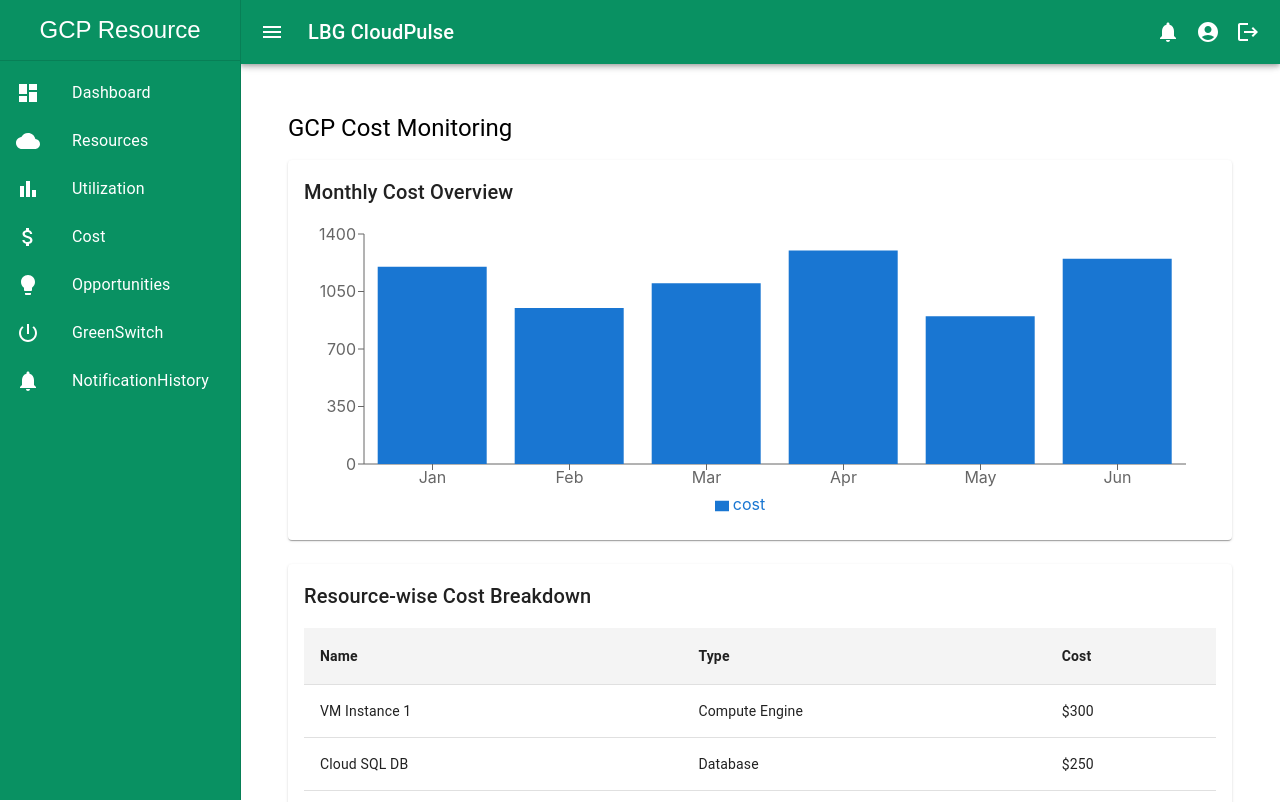
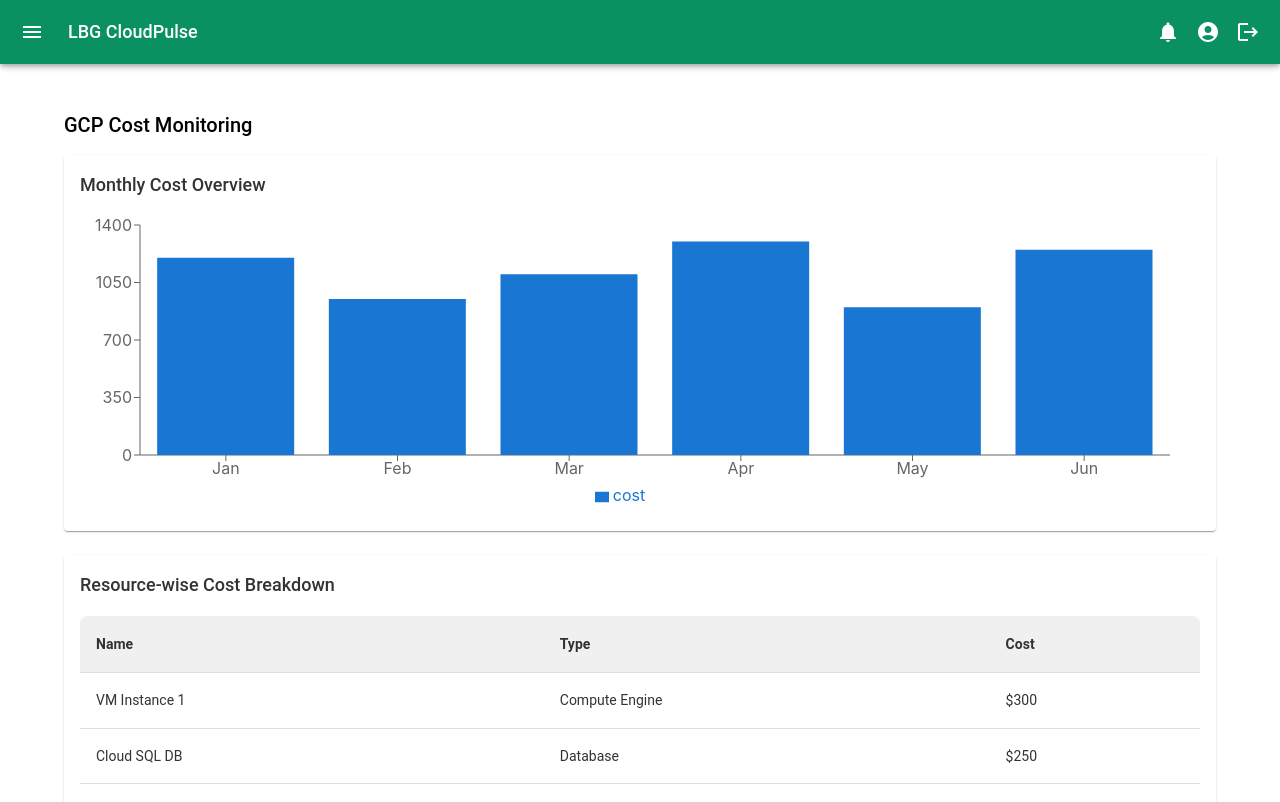
Before and after one commit to reddirambabu100/GCP-Resources-Dashboard, a React (Create React App) app: page /cost in a window 1280 px wide. Shown: the top 802 px of the page. Built offline with nearby package versions, Linux system fonts and the light colour scheme; sample sign-in values are in the browser's storage.

Commit message:
added EachResourceDetails page , and context theme for globally styling for application

```diff
--- a/src/App.js
+++ b/src/App.js
@@ -10,6 +10,9 @@
 import Opportunities from "./components/Opportunities/Opportunities";
 import GreenSwitch from "./components/GreenSwitch/GreenSwitch";
 import NotificationHistory from "./components/NotificationHistory/NotificationHistory";
+import EachResourceDetails from "./components/EachResourceDetails/EachResourceDetails";
+import { ThemeProvider } from '@mui/material/styles';
+import theme from './context/theme';
 
 // Function to check if user is authenticated
 const isAuthenticated = () => {
@@ -18,6 +21,7 @@
 
 function App() {
   return (
+    <ThemeProvider theme={theme}>
     <NotificationProvider>
       <BrowserRouter>
         <Routes>
@@ -31,6 +35,7 @@
           <Route element={isAuthenticated() ? <Main /> : <Navigate to="/login" />}>
             <Route path="/dashboard" element={<Dashboard />} />
             <Route path="/resources" element={<Resources />} />
+            <Route path="/resource/:id" element={<EachResourceDetails />} />
             <Route path="/utilization" element={<Utilization />} />
             <Route path="/cost" element={<Cost />} />
             <Route path="/opportunities" element={<Opportunities />} />
@@ -40,6 +45,7 @@
         </Routes>
       </BrowserRouter>
     </NotificationProvider>
+    </ThemeProvider>
   );
 }
 
--- a/src/components/Dashboard/Dashboard.js
+++ b/src/components/Dashboard/Dashboard.js
@@ -25,7 +25,7 @@
     <>
 
     <Container sx={{ marginTop: 4 }}>
-      <Typography variant="h4" fontWeight="bold" mb={4}>Dashboard</Typography>
+      <Typography variant="h4" fontWeight="bold" mb={4}>LBG CloudPulse-Dashboard</Typography>
       <Grid container spacing={3}>
         {cardItems.map((card , index) => (
             <Grid item xs={12} sm={6} md={4} key={index}>
--- /dev/null
+++ b/src/components/EachResourceDetails/EachResourceDetails.js
@@ -0,0 +1,80 @@
+import React from "react";
+import { useParams, useLocation } from "react-router-dom";
+import { Container, Typography, Paper, Divider, Table, TableBody, TableCell, TableContainer, TableHead, TableRow } from "@mui/material";
+import { LineChart, Line, XAxis, YAxis, CartesianGrid, Tooltip, Legend, ResponsiveContainer } from "recharts";
+
+const EachResourceDetails = () => {
+  const { id } = useParams();
+  const location = useLocation();
+  const resource = location.state?.resource;
+
+  if (!resource) {
+    return (
+      <Container sx={{ mt: 3 }}>
+        <Typography variant="h5">Resource Not Found</Typography>
+      </Container>
+    );
+  }
+
+  // Sample utilization data (should be replaced with real API data)
+  const utilizationData = [
+    { time: "10:00", cpu: 30, memory: 40 },
+    { time: "10:05", cpu: 50, memory: 20 },
+    { time: "10:10", cpu: 45, memory: 45 },
+    { time: "10:15", cpu: 40, memory: 10 },
+    { time: "10:20", cpu: 95, memory: 25 },
+  ];
+
+  return (
+    <Container sx={{ mt: 3 }}>
+      <Paper sx={{ p: 3 }}>
+        <Typography variant="h4" gutterBottom>
+          Resource Details
+        </Typography>
+        <Divider sx={{ mb: 2 }} />
+
+        {/* Dynamic Table */}
+        <TableContainer component={Paper}>
+          <Table>
+            <TableHead>
+              <TableRow>
+                {Object.keys(resource).map((key, index) => (
+                  <TableCell key={index} variant="head" sx={{ fontWeight: 700 }}>
+                    {key.charAt(0).toUpperCase() + key.slice(1)} {/* Capitalize key names */}
+                  </TableCell>
+                ))}
+              </TableRow>
+            </TableHead>
+            <TableBody>
+              <TableRow>
+                {Object.values(resource).map((value, index) => (
+                  <TableCell key={index}>{value}</TableCell>
+                ))}
+              </TableRow>
+            </TableBody>
+          </Table>
+        </TableContainer>
+      </Paper>
+
+      {/* Utilization Chart */}
+      <Paper sx={{ p: 3, mt: 3 }}>
+        <Typography variant="h5" gutterBottom>
+          CPU & Memory Utilization
+        </Typography>
+        <ResponsiveContainer width="100%" height={300}>
+          <LineChart data={utilizationData}>
+            <CartesianGrid strokeDasharray="3 3" />
+            <XAxis dataKey="time" />
+            <YAxis />
+            <Tooltip />
+            <Legend />
+            <Line type="monotone" dataKey="cpu" stroke="#8884d8" name="CPU Usage (%)" />
+            <Line type="monotone" dataKey="memory" stroke="#82ca9d" name="Memory Usage (%)" />
+          </LineChart>
+        </ResponsiveContainer>
+      </Paper>
+    </Container>
+  );
+};
+
+export default EachResourceDetails;
--- a/src/components/Main/Main.js
+++ b/src/components/Main/Main.js
@@ -10,7 +10,7 @@
   IconButton,
   Badge,
   Drawer,
-  Divider,
+  // Divider,
   List,
   ListItem,
   ListItemIcon,
@@ -25,7 +25,8 @@
   AttachMoney as CostIcon,
   Lightbulb as OpportunitiesIcon,
   PowerSettingsNew as GreenSwitchIcon ,
-  Logout
+  Logout,
+  Close as CloseIcon
 } from '@mui/icons-material';
 import DashboardIcon from '@mui/icons-material/Dashboard';
 import { Link } from 'react-router-dom';
@@ -46,7 +47,7 @@
 export default function Main() {
   // const navigate = useNavigate(); // Hook for navigation
   const { notificationHistory } = useNotification(); // Access notification history
-  const [open, setOpen] = React.useState(true); // State for controlling sidebar open/close
+  const [open, setOpen] = React.useState(false); // State for controlling sidebar open/close
 
   // Function to toggle the sidebar drawer
   const handleDrawerToggle = () => {
@@ -74,7 +75,7 @@
         <Toolbar>
           {/* Sidebar Toggle Button */}
           <IconButton color="inherit" aria-label="open drawer" onClick={handleDrawerToggle} edge="start">
-            <MenuIcon />
+              {open ? <CloseIcon /> : <MenuIcon />}
           </IconButton>
 
           {/* Application Title */}
@@ -106,23 +107,26 @@
         variant="persistent"
         anchor="left"
         open={open}
-        sx={{ '& .MuiDrawer-paper': { width: drawerWidth, backgroundColor: "#099162" } }}
+        sx={{ '& .MuiDrawer-paper': { width: drawerWidth, backgroundColor: "white" } }}
       >
+        <Toolbar sx={{backgroundColor:"#099162"}}>
         {/* Sidebar Header */}
-        <IconButton sx={{ alignSelf: 'center', color: "white", margin: 1 }}>
+        <IconButton sx={{ alignSelf: 'center', color: "white", margin: 1  }}>
           GCP Resource
         </IconButton>
-        <Divider />
+        </Toolbar>
+        {/* <Divider /> */}
 
         {/* Sidebar Menu Items */}
-        <List>
+        <List sx={{backgroundColor:"white"}}>
           {menuItems.map(({ text, path, icon }) => (
-            <ListItem button key={text} component={Link} to={path} sx={{ color: 'white' }}>
-              <ListItemIcon sx={{ color: 'white' }}>{icon}</ListItemIcon>
+            <ListItem button key={text} component={Link} to={path} sx={{ color: 'black' }}>
+              <ListItemIcon sx={{ color: 'black' }}>{icon}</ListItemIcon>
               <ListItemText primary={text} />
             </ListItem>
           ))}
         </List>
+
       </Drawer>
 
       {/* Main Content Area */}
--- a/src/components/Resources/Resources.js
+++ b/src/components/Resources/Resources.js
@@ -13,11 +13,18 @@
   MenuItem,
   Collapse,
   IconButton,
+  Button
 } from "@mui/material";
 import { ExpandMore, ExpandLess } from "@mui/icons-material";
+import { useNavigate } from "react-router-dom";
 
+// Sample project names for filtering resources
 const sampleProjects = ["Project Alpha", "Project Beta", "Project Gamma", "Project Delta"];
+
+// List of GCP service categories
 const services = ["Compute", "Storage", "Database", "Networking", "Security"];
+
+// Mapping of service categories to their corresponding resource types
 const resourceTypes = {
   Compute: ["VM Instances", "Kubernetes Clusters", "Cloud Run"],
   Storage: ["Cloud Storage", "Filestore", "Bigtable"],
@@ -26,57 +33,75 @@
   Security: ["IAM Roles", "Firewall Rules"]
 };
 
+// Function to generate sample resource data for the dashboard
 const generateSampleData = () => {
   return Array.from({ length: 100 }, (_, i) => {
-    const project = sampleProjects[i % sampleProjects.length];
-    const service = services[i % services.length];
-    const type = resourceTypes[service][i % resourceTypes[service].length];
+    const project = sampleProjects[i % sampleProjects.length]; // Assign projects cyclically
+    const service = services[i % services.length]; // Assign services cyclically
+    const type = resourceTypes[service][i % resourceTypes[service].length]; // Assign resource type cyclically
+
     return {
-      id: i + 1,
+      id: i + 1, // Unique resource ID
       project,
       service,
       type,
-      name: `${type} ${i + 1}`,
-      status: ["Running", "Stopped", "Available", "Pending"][i % 4],
-      createdDate: new Date(2023, Math.floor(i / 10), (i % 28) + 1).toLocaleDateString(),
+      name: `${type} ${i + 1}`, // Construct a name for the resource
+      status: ["Running", "Stopped", "Available", "Pending"][i % 4], // Assign status cyclically
+      createdDate: new Date(2023, Math.floor(i / 10), (i % 28) + 1).toLocaleDateString(), // Generate realistic dates
     };
   });
 };
 
 const ResourcesDashboard = () => {
+  // State to store the list of resources
   const [resources, setResources] = useState(generateSampleData());
+
+  // State to track the currently selected project
   const [selectedProject, setSelectedProject] = useState(sampleProjects[0]);
+
+  // State to track the expanded service sections
   const [expandedServices, setExpandedServices] = useState({});
+
+  // State to track pagination for each service category
   const [pagination, setPagination] = useState({});
+  const navigate = useNavigate();
 
+  // Simulate live updates by toggling resource statuses every 10 seconds
   useEffect(() => {
     const interval = setInterval(() => {
       setResources((prevResources) =>
         prevResources.map((res) => ({
           ...res,
-          status: res.status === "Running" ? "Stopped" : "Running"
+          status: res.status === "Running" ? "Stopped" : "Running" // Toggle between "Running" and "Stopped"
         }))
       );
     }, 10000);
-    return () => clearInterval(interval);
+
+    return () => clearInterval(interval); // Cleanup interval on unmount
   }, []);
 
+  // Function to expand/collapse a service section
   const toggleService = (service) => {
     setExpandedServices((prev) => ({ ...prev, [service]: !prev[service] }));
   };
 
+  // Function to handle page changes in pagination
   const handlePageChange = (service, newPage) => {
     setPagination((prev) => ({ ...prev, [service]: { ...prev[service], page: newPage } }));
   };
 
+  // Function to handle changes in the number of rows per page
   const handleRowsPerPageChange = (service, event) => {
     setPagination((prev) => ({
       ...prev,
-      [service]: { rowsPerPage: parseInt(event.target.value, 10), page: 0 }
+      [service]: { rowsPerPage: parseInt(event.target.value, 10), page: 0 } // Reset to first page on change
     }));
   };
 
+  // Filter resources based on the selected project
   const filteredResources = resources.filter((res) => res.project === selectedProject);
+
+  // Group resources by their respective service category
   const groupedByService = filteredResources.reduce((acc, resource) => {
     if (!acc[resource.service]) acc[resource.service] = [];
     acc[resource.service].push(resource);
@@ -85,24 +110,33 @@
 
   return (
     <Container sx={{ mt: 3 }}>
-      <Typography variant="h5" sx={{ mb: 2 }}>GCP Resources Dashboard</Typography>
+      {/* Dashboard Title */}
+      <Typography variant="h5" sx={{ mb: 2 }}>LBG CloudPulse Resources </Typography>
+
+      {/* Project Selection Dropdown */}
       <Select value={selectedProject} onChange={(e) => setSelectedProject(e.target.value)} sx={{ mb: 3 }}>
         {sampleProjects.map((proj) => (
           <MenuItem key={proj} value={proj}>{proj}</MenuItem>
         ))}
       </Select>
+
+      {/* Iterate through each service category and render resource tables */}
       {Object.keys(groupedByService).map((service) => {
         const page = pagination[service]?.page || 0;
         const rowsPerPage = pagination[service]?.rowsPerPage || 5;
         const serviceResources = groupedByService[service];
+
         return (
           <Paper key={service} sx={{ mb: 3, p: 2 }}>
-            <Typography variant="h6">
+            {/* Service Header with Expand/Collapse Button */}
+            <Typography variant="p1">
               <IconButton onClick={() => toggleService(service)}>
                 {expandedServices[service] ? <ExpandLess /> : <ExpandMore />}
               </IconButton>
               {service} Services
             </Typography>
+
+            {/* Expandable Table for Service Resources */}
             <Collapse in={expandedServices[service]}>
               <Table>
                 <TableHead>
@@ -112,9 +146,11 @@
                     <TableCell>Name</TableCell>
                     <TableCell>Status</TableCell>
                     <TableCell>Created Date</TableCell>
+                    <TableCell>Resource Details</TableCell>
                   </TableRow>
                 </TableHead>
                 <TableBody>
+                  {/* Display only resources within the current page */}
                   {serviceResources.slice(page * rowsPerPage, page * rowsPerPage + rowsPerPage).map((resource) => (
                     <TableRow key={resource.id}>
                       <TableCell>{resource.id}</TableCell>
@@ -122,17 +158,29 @@
                       <TableCell>{resource.name}</TableCell>
                       <TableCell>{resource.status}</TableCell>
                       <TableCell>{resource.createdDate}</TableCell>
+                      <TableCell align="start">
+                          <Button
+                            variant="contained"
+                            color="primary"
+                            size="small"
+                            onClick={() => navigate(`/resource/${resource.id}`, { state: { resource } })}
+                          >
+                            View Details
+                          </Button>
+                        </TableCell>
                     </TableRow>
                   ))}
                 </TableBody>
               </Table>
+
+              {/* Pagination Controls */}
               <TablePagination
-                rowsPerPageOptions={[5, 10, 20]}
-                count={serviceResources.length}
-                rowsPerPage={rowsPerPage}
-                page={page}
-                onPageChange={(e, newPage) => handlePageChange(service, newPage)}
-                onRowsPerPageChange={(e) => handleRowsPerPageChange(service, e)}
+                rowsPerPageOptions={[5, 10, 20]} // Options for items per page
+                count={serviceResources.length} // Total number of resources in the category
+                rowsPerPage={rowsPerPage} // Selected rows per page
+                page={page} // Current page
+                onPageChange={(e, newPage) => handlePageChange(service, newPage)} // Handle page change
+                onRowsPerPageChange={(e) => handleRowsPerPageChange(service, e)} // Handle rows per page change
               />
             </Collapse>
           </Paper>
--- /dev/null
+++ b/src/context/theme.js
@@ -0,0 +1,91 @@
+import { createTheme } from '@mui/material/styles';
+
+const theme = createTheme({
+
+  palette: {
+    mode: 'light',
+    primary: { main: '#099162' },
+    secondary: { main: '#FFC107' },
+    background: { default: '#f5f5f5', paper: '#ffffff' },
+    text: { primary: '#333333', secondary: '#555555' },
+  },
+  typography: {
+    fontFamily: '"Poppins", "Roboto", "Arial", sans-serif',
+    h1: { fontSize: '40px', fontWeight: 700, letterSpacing: '-0.5px' },
+    h2: { fontSize: '32px', fontWeight: 700, letterSpacing: '-0.5px' },
+    h3: { fontSize: '28px', fontWeight: 600 },
+    h4: { fontSize: '24px', fontWeight: 600 },
+    h5: { fontSize: '20px', fontWeight: 500 },
+    h6: { fontSize: '18px', fontWeight: 500 },
+    body1: { fontSize: '16px', lineHeight: 1.6 },
+    body2: { fontSize: '14px', lineHeight: 1.6 },
+    button: { textTransform: 'none', fontWeight: 500 },
+    p1: { fontSize: '16px', lineHeight: 1.8, fontWeight: 400, color: '#444' }, // Paragraph style 1
+    p2: { fontSize: '14px', lineHeight: 1.7, fontWeight: 400, color: '#666' }, // Paragraph style 2
+  },
+
+  components: {
+    MuiButton: {
+      styleOverrides: {
+        root: {
+          borderRadius: '8px',
+          padding: '10px 16px',
+          transition: 'all 0.3s ease-in-out',
+          '&:hover': { opacity: 0.85 },
+        },
+      },
+    },
+    MuiTextField: {
+      styleOverrides: {
+        root: {
+          '& .MuiOutlinedInput-root': {
+            borderRadius: '8px',
+          },
+        },
+      },
+    },
+    MuiCard: {
+      styleOverrides: {
+        root: {
+          borderRadius: '12px',
+          padding: '16px',
+          boxShadow: '0px 4px 12px rgba(0, 0, 0, 0.1)',
+        },
+      },
+    },
+    MuiAppBar: {
+      styleOverrides: {
+        root: { backgroundColor: '#099162' },
+      },
+    },
+    MuiDrawer: {
+      styleOverrides: {
+        paper: { backgroundColor: '#099162', color: 'white' },
+      },
+    },
+    MuiTable: {
+      styleOverrides: {
+        root: { borderRadius: '8px', overflow: 'hidden' },
+      },
+    },
+    MuiTableCell: {
+      styleOverrides: {
+        head: { fontWeight: 600, backgroundColor: '#f0f0f0' },
+      },
+    },
+    MuiTooltip: {
+      styleOverrides: {
+        tooltip: { fontSize: '14px', backgroundColor: '#333' },
+      },
+    },
+    MuiDialog: {
+      styleOverrides: {
+        paper: { borderRadius: '12px', padding: '16px' },
+      },
+    },
+  }
+
+
+});
+
+export default theme;
```
